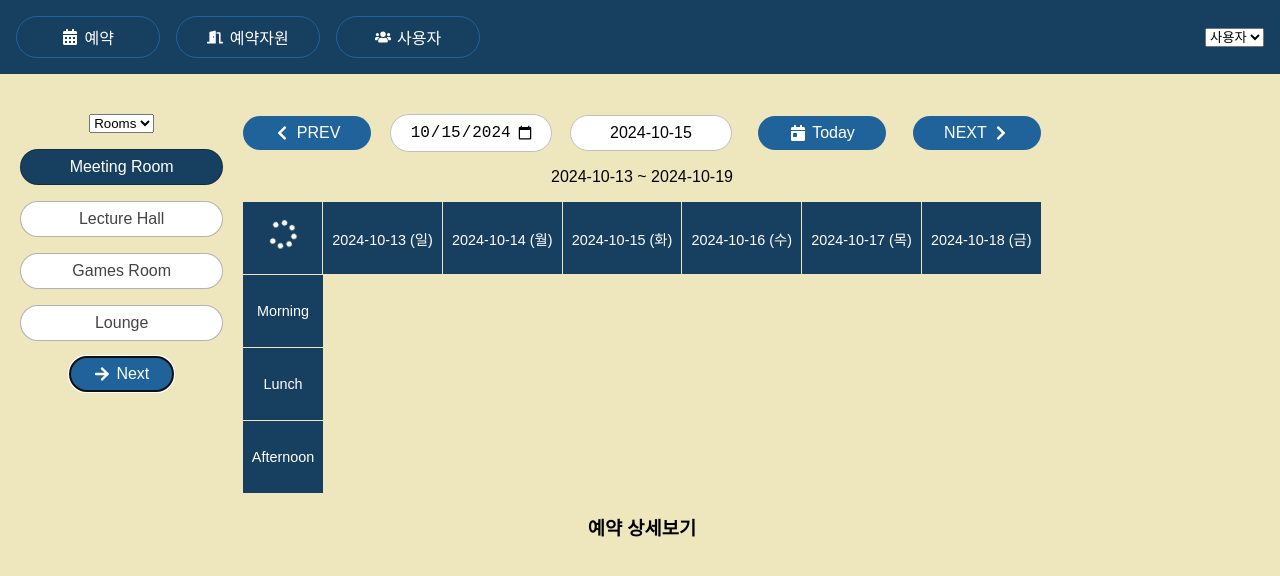
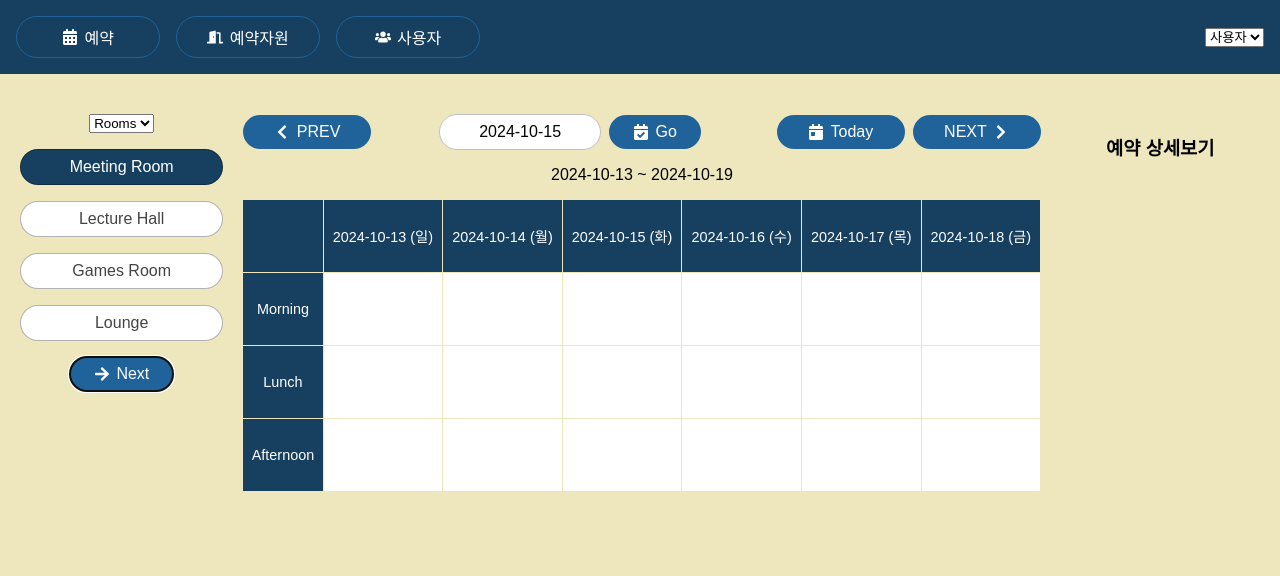
Before and after one commit to kimsohee-around/React-Demo, a React (Vite) app: page /bookings in a window 1280 px wide. Shown: the top 576 px of the page. Built offline with nearby package versions, Linux system fonts and the light colour scheme; data requests are answered from the project's data file.

Commit message:
#17 예약 내용 출력

```diff
--- a/src/component/Bookings/Bookings.jsx
+++ b/src/component/Bookings/Bookings.jsx
@@ -23,10 +23,11 @@ export default function Bookings({bookable}){
                     bookable={bookable}
                     booking={booking}
                     setBooking={setBooking}/>
+            </div>
                 <BookingDetails
                     booking={booking}
                     bookable={bookable}/>
-            </div>
+
         </div>
     )
 }
--- a/src/component/Bookings/BookingsGrid.jsx
+++ b/src/component/Bookings/BookingsGrid.jsx
@@ -1,12 +1,20 @@
-import {useState} from "react";
-import {getGrid} from "./grid-builder.js";
+import {useState, useMemo, useEffect} from "react";
+import {getGrid, transformBookings} from "./grid-builder.js";
 import {formatDateDay} from '../utils/date-utils.js'
 import Spinner from "../UI/Spinner.jsx";
 export default function BookingsGrid ({week, bookable, booking, setBooking}){
-    // const [bookings, setBookings] = useState(null)
+    const [bookings, setBookings] = useState(null)
 
     //booings는 api 에서 받아옵니다.
-    const bookings = [
+    /*
+    bookable.id는 3, week.start는 2024-09-22, week.end는 2024-09-28 3개의 값을 조건으로
+    예약 현황을 조회하여 수신된 bookins 배열이 아래와 같다면,
+    */
+
+    useEffect(() => {
+        //아직 fecth 통신을 하지는 않지만 useEffect에 넣지 않으면 다른 state 변수값의
+        //변화로 재렌더링이 일어날때마다 실행되어 재렌더링 횟수 초과로 오류가 발생한다.
+        const bookingsExam = [
             {
                 "session": "Lunch",
                 "date": "2024-09-23",
@@ -24,8 +32,39 @@ export default function BookingsGrid ({week, bookable, booking, setBooking}){
                 "id": 5
             }
         ]
-    const {grid, sessions, dates}
-             = bookable? getGrid(bookable,week.start):{}
+        setBookings(transformBookings(bookingsExam))
+    }, []);
+
+
+    const {grid, sessions, dates}=  bookable ? getGrid(bookable, week.start) : {}
+
+    /* 조건에 따라 조회된 bookingsExam 결과(test-of-transformBookings.js 참고)를 Grid 에 출력하기
+     위한 객체로 변환 */
+
+
+    /* grid 객체는 예약 가능 자원 요소들을 저장한 객체.
+    * bookings 는 예약 정보가 저장된 객체. 해당 session과 date 에 예약 정보를 가져오기. 정보가 없다면
+    * 위에서 getGrid 함수로 만들어진 grid 객체에서 가져오기. 차이점은 title 키 값 내용이 있느냐, 없는냐
+    * */
+    function cell (session, date) {
+        const cellData = bookings?.[session]?.[date]   /* 결과가 false 이면*/
+            || grid[session][date];        /* or 연산 뒤의 수식을 수행하는 단축평가연산*/
+
+        //순서2) booking 의 session과 date 속성값이 현재 셀 위치의 session, date 와 같으면
+        // isSelected 를 참으로 하여 css 를 적용하기
+        const isSelected = booking?.session === session
+            && booking?.date === date;
+
+        return (
+            <td
+                key={date}
+                className={isSelected ? "selected" : null}
+                onClick={bookings ? () => setBooking(cellData) : null}
+            >  {/*순서1) 그리드의 각 셀을 클릭했을 때 해당 cellData 정보가 booking 에 저장*/}
+                {cellData.title}
+            </td>
+        );
+    }
 
     return (
         <table className={bookings? "bookingsGrid active":"bookingsGrid"}
@@ -34,7 +73,7 @@ export default function BookingsGrid ({week, bookable, booking, setBooking}){
                 <tr>
                     <th>
                         <span className="status">
-                            <Spinner/>
+                         {!(dates && sessions && grid) && <Spinner/>}
                         </span>
                     </th>
                     {dates && dates.map(d => (
@@ -48,11 +87,14 @@ export default function BookingsGrid ({week, bookable, booking, setBooking}){
             {sessions && sessions.map(session => (
                 <tr key={session}>
                     <th>{session}</th>
-                    {dates.map(date => "")}
+                    {dates.map(date => cell(session, date))}
+                    {/* 위의 cell 함수 실행으로 반환된 td 요소 출력*/}
                 </tr>
             ))}
             </tbody>
         </table>
+
+
     )
 
 }
--- a/src/component/Bookings/WeekPicker.jsx
+++ b/src/component/Bookings/WeekPicker.jsx
@@ -1,7 +1,18 @@
-import {FaCalendarDay, FaChevronLeft, FaChevronRight} from "react-icons/fa";
+import {FaCalendarDay, FaChevronLeft, FaChevronRight,FaCalendarCheck} from "react-icons/fa";
 import {formatDate} from "../utils/date-utils.js";
+import {useRef} from "react";
 
 function WeekPicker({week,dispatch}){
+    //* go 버튼 추가 : useRef 새로이 사용한 훅
+    const textboxRef = useRef();
+
+    function goToDate () {
+        dispatch({
+            type: "SET_DATE",
+            payload: textboxRef.current.value
+        });
+    }
+
     return (
         <div>
             <p className="date-picker">
@@ -11,24 +22,21 @@ function WeekPicker({week,dispatch}){
                     <FaChevronLeft/>
                     <span>PREV</span>
                 </button>
-                <input type="date" defaultValue={formatDate(new Date())}
-                       onChange={(e) => dispatch({
-                           type: "SET_DATE",
-                           payload: e.target.value
-                       })}
-                />
-                {/* 입력값을 state(상태값)으로 관리하면....
-                    이 예제에서는 날짜 타입으로 변환되는 문자열이 아니면
-                    예상치 않은 결과로 보입니다.
-                    입력값을 state 관리는 기능에 맞는 경우에만 사용합니다.
-                */}
-                <input type="text" placeholder="yyyy-mm-dd"
-                       defaultValue={formatDate(new Date())}
-                       onChange={(e) => dispatch({
-                           type: "SET_DATE",
-                           payload: e.target.value
-                       })}
-                />
+                <span>
+                  <input
+                      type="text"
+                      ref={textboxRef}
+                      placeholder="YYYY-MM-DD"
+                      defaultValue={formatDate(new Date())}
+                  />
+                <button
+                    className="go btn"
+                    onClick={goToDate}
+                >
+                  <FaCalendarCheck/>
+                  <span>Go</span>
+                </button>
+              </span>
                 <button
                     className="btn"
                     onClick={() => dispatch({type: "TODAY"})}>
@@ -54,6 +62,4 @@ function WeekPicker({week,dispatch}){
 }
 
 
-
-
 export default WeekPicker
--- a/src/component/Bookings/grid-builder.js
+++ b/src/component/Bookings/grid-builder.js
@@ -4,7 +4,7 @@
 
 // 선택한 bookable 데이터를 격자구조로 출력할 수 있는 오브젝트만들기
 import {addDays, formatDate} from "../utils/date-utils.js";
-import {sessions as sessionNames} from "../../static.json"
+import {sessions as sessionNames} from "../../static.json"   //test-of-.... .js 파일 실행할때에는 주석처리 필수.
 
 export function getGrid(bookable, startDate){
     // 선택한 날짜 해당 주의 날짜들 저장한 배열 생성
@@ -34,42 +34,30 @@ export function getGrid(bookable, startDate){
            }
 }
 
-// ====  테스트 ======
+export function transformBookings (bookingsArray) {
+    return bookingsArray.reduce((bookings, booking) => {
+
+        const {session, date} = booking;
+
+        if (!bookings[session]) {
+            bookings[session] = {};
+        }
+
+        bookings[session][date] = booking;
+
+        return bookings;
+    }, {});
+}
 /*
-const sessionNames= [
-    "Breakfast",
-    "Morning",
-    "Lunch",
-    "Afternoon",
-    "Evening"
-]
+reduce(bookings, booking) => bookingsArray 배열 각 요소들 booking 객체의 값을
+Grid 컴포넌트에 표시할 수 있는 객체로 변환하는 함수 실행 후 순서대로 bookings 객체에 누적시킨다.
+//======배열의 reduce 메소드 ========
+const array1 = [1, 2, 3, 4];
 
-const bookable = {
-    id: 3,
-    group: "Rooms",
-    title: "Games Room",
-    notes: "Table tennis, table football, pinball! There's also a selection of board games. Please tidy up!",
-    sessions: [
-        0,
-        2,
-        4
-    ],
-    days: [
-        0,
-        2,
-        3,
-        4,
-        5,
-        6
-    ]
-}
-
-
-const result = getGrid(bookable, new Date("2024-09-29"))
-console.log('-->', result)   // grid 객체
-
-//자바스크립트 프로퍼티 get/set 할 때, 객체.프로퍼티이름 또는 객체[프로퍼티이름]
-const grid = result.grid
-console.log('--',grid["Lunch"])
-console.log('---',grid["Lunch"]["2024-10-01"])
+// 0 + 1 + 2 + 3 + 4
+const initialValue = 0;
+const sumWithInitial = array1.reduce(
+  (accumulator, currentValue) => accumulator + currentValue,
+  initialValue,
+);
  */
```
Also changed, not shown: src/component/test/test-of-getGrid.js (added, +40 -0 lines), src/component/test/test-of-transformBookings.js (added, +61 -0 lines). Lines whose indentation alone changed are shown as unchanged.
